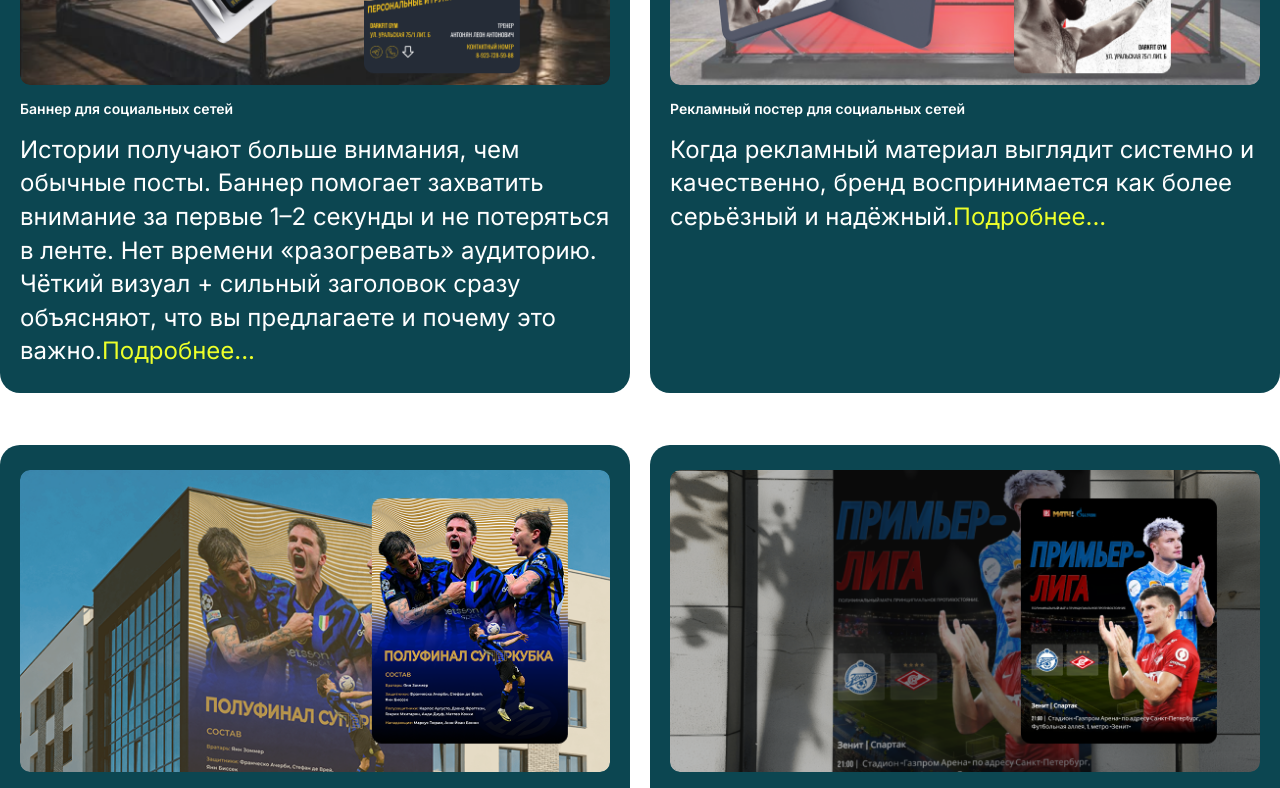
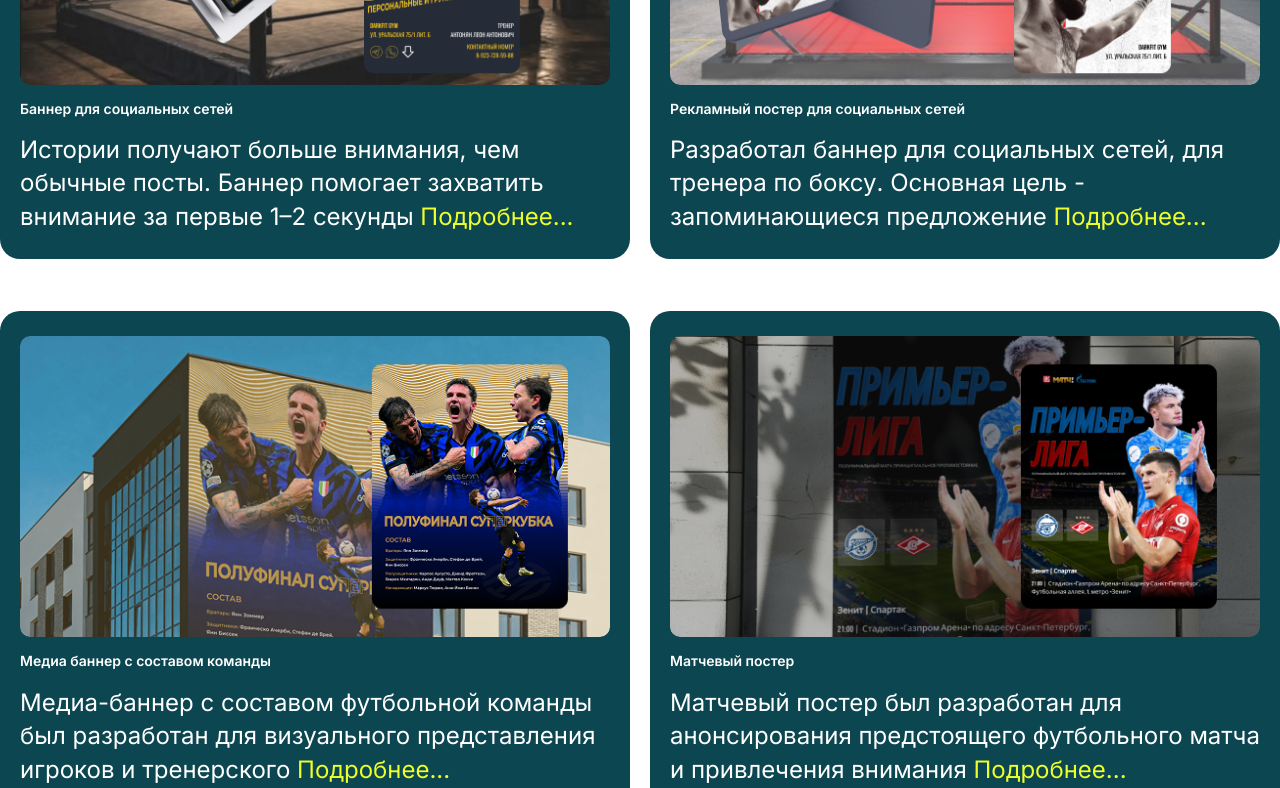
Before and after one commit to Abu014/my-vite-project, a React (Vite) app: page /my-vite-project/portfolio-wall in a window 1280 px wide. Shown: the part 700-1488 px from the top of the page. Built offline with nearby package versions, Linux system fonts and the light colour scheme.

Commit message:
Обновление контента

```diff
--- a/src/components/PortfolioWall/ PortfolioWall.jsx
+++ b/src/components/PortfolioWall/ PortfolioWall.jsx
@@ -61,7 +61,7 @@
                                                     className="portfolio-wall__img"
                                                 />
                                         <h3 className="portfolio-wall__card-title">{work.title}</h3>
-                                        <div className="portfolio-wall__card-desc">{work.description}
+                                        <div className="portfolio-wall__card-desc">{work.descriptionMainCard}
                                             <button type="button" className="portfolio-wall__card-btn" onClick={() => navigate(`${PORTFOLIO_ITEM_PATH}/${work.id}`)}>Подробнее...</button>
                                         </div>
                                     </article>
@@ -85,7 +85,7 @@
                                             className="portfolio-wall__img"
                                         />
                                         <h3 className="portfolio-wall__card-title">{work.title}</h3>
-                                        <div className="portfolio-wall__card-desc">{work.description}
+                                        <div className="portfolio-wall__card-desc">{work.descriptionMainCard}
                                             <button type="button" className="portfolio-wall__card-btn" onClick={() => navigate(`${PORTFOLIO_ITEM_PATH}/${work.id}`)}>Подробнее...</button>
                                         </div>
                                     </article>
--- a/src/components/PortfolioWall/PortfolioWall.css
+++ b/src/components/PortfolioWall/PortfolioWall.css
@@ -209,3 +209,8 @@
         padding-top:50px;
     }
 }
+@media (max-width: 404px) {
+    .portfolio-wall__tab{
+        padding: 7px 2px;
+    }
+}
--- a/src/data/portfolioWorks.js
+++ b/src/data/portfolioWorks.js
@@ -47,7 +47,8 @@
         id: 'sport-1',
         title: 'Баннер для социальных сетей',
         description:
-            'Истории получают больше внимания, чем обычные посты. Баннер помогает захватить внимание за первые 1–2 секунды и не потеряться в ленте. Нет времени «разогревать» аудиторию. Чёткий визуал + сильный заголовок сразу объясняют, что вы предлагаете и почему это важно.',
+            'Истории получают больше внимания, чем обычные посты. Баннер помогает захватить внимание за первые 1–2 секунды и не потеряться в ленте.\n\nНет времени «разогревать» аудиторию. Чёткий визуал + сильный заголовок сразу объясняют, что вы предлагаете и почему это важно.',
+        descriptionMainCard:'Истории получают больше внимания, чем обычные посты. Баннер помогает захватить внимание за первые 1–2 секунды ',
         thumbnail: bannerImage,   // для главной страницы
         cardImage: [bannerExampl],  // для карточки портфолио
         detailImage: bannerMain,  // для страницы проекта
@@ -68,7 +69,9 @@
         id: 'sport-2',
         title: 'Рекламный постер для социальных сетей',
         description:
-            'Когда рекламный материал выглядит системно и качественно, бренд воспринимается как более серьёзный и надёжный.',
+            'Когда рекламный материал выглядит системно и качественно, бренд воспринимается как более серьёзный и надёжный.\n\nЭто формат «здесь и сейчас». Хороший баннер превращает внимание в конкретное действие.',
+        descriptionMainCard:'Разработал баннер для социальных сетей, для тренера по боксу. Основная цель - запоминающиеся  предложение ',
+
         thumbnail: posterImage,
         cardImage:  [posterExampl],
         detailImage: posterMain,
@@ -88,7 +91,9 @@
         id: 'sport-3',
         title: 'Медиа баннер с составом команды',
         description:
-            'Истории получают больше внимания, чем обычные посты. Баннер помогает захватить внимание за первые 1–2 секунды.',
+            '',
+        descriptionMainCard:'Медиа-баннер с составом футбольной команды был разработан для визуального представления игроков и тренерского ',
+
         thumbnail: interPoster,
         cardImage: [interCard,interCard1],   // пока нет отдельной картинки для карточки
         detailImage: interPoster, // и для детальной страницы
@@ -108,7 +113,9 @@
         id: 'sport-4',
         title: 'Матчевый постер',
         description:
-            'Истории получают больше внимания, чем обычные посты. Баннер помогает захватить внимание за первые 1–2 секунды.',
+            '',
+        descriptionMainCard:'Матчевый постер был разработан для анонсирования предстоящего футбольного матча и привлечения внимания ',
+
         thumbnail: zenitPoster,
         cardImage: [matchPoster],
         detailImage: zenitPoster,
@@ -128,7 +135,9 @@
         id: 'sport-5',
         title: 'Баннер для социальных сетей тренера ММА',
         description:
-            'Истории получают больше внимания, чем обычные посты. Баннер помогает захватить внимание за первые 1–2 секунды и не потеряться в ленте. Нет времени «разогревать» аудиторию. Чёткий визуал + сильный заголовок сразу объясняют, что вы предлагаете и почему это важно.',
+            '',
+        descriptionMainCard:'Баннер для социальных сетей был разработан для продвижения услуг тренера по ММА и укрепления его личного ',
+
         thumbnail: mmaPoster,   // для главной страницы
         cardImage: [mmaExampl],  // для карточки портфолио
         detailImage: mmaExampl,  // для страницы проекта
@@ -149,7 +158,9 @@
         id: 'sport-6',
         title: 'Рекламный постер для социальных сетей',
         description:
-            'Когда рекламный материал выглядит системно и качественно, бренд воспринимается как более серьёзный и надёжный.',
+            '',
+        descriptionMainCard:'Разработал баннер для социальных сетей, для тренера по боксу. Основная цель - запоминающиеся  предложение ',
+
         thumbnail: boxingPoster,
         cardImage: [boxingExampl],
         detailImage: boxingExampl,
@@ -169,7 +180,9 @@
         id: 'sport-7',
         title: 'Анонс матча',
         description:
-            'Истории получают больше внимания, чем обычные посты. Баннер помогает захватить внимание за первые 1–2 секунды.',
+            '',
+        descriptionMainCard:'Анонс футбольного матча был разработан для информирования болельщиков о предстоящей игре и привлечения ',
+
         thumbnail: footballPoster,
         cardImage: [footballExampl],   // пока нет отдельной картинки для карточки
         detailImage: footballExampl, // и для детальной страницы
@@ -189,7 +202,9 @@
         id: 'sport-8',
         title: 'Матчевый постер',
         description:
-            'Истории получают больше внимания, чем обычные посты. Баннер помогает захватить внимание за первые 1–2 секунды.',
+            ' ',
+        descriptionMainCard:'Разработал баннер для социальных сетей, для тренера по боксу. Основная цель - запоминающиеся  предложение ',
+
         thumbnail: coachPoster,
         cardImage: [coachExampl],
         detailImage: coachExampl,
@@ -212,6 +227,8 @@
         title: 'Визуальный образ компании',
         description:
             'Истории получают больше внимания, чем обычные посты. Баннер помогает захватить внимание за первые 1–2 секунды и не потеряться в ленте. Нет времени «разогревать» аудиторию. Чёткий визуал + сильный заголовок сразу объясняют, что вы предлагаете и почему это важно.',
+        descriptionMainCard:'Айдентика для компании «Блик», которая формирует запоминающийся образ бренда, усиливает его характер и выделяет ',
+
         thumbnail: mainBlik,   // для главной страницы
         cardImage: [cardBlik1, cardBlik2, cardBlik3],  // для карточки портфолио
         actionButton: {
@@ -244,6 +261,8 @@
         title: 'Многостраничный веб-сайт для компании интернет-провайдера',
         description:
             'Истории получают больше внимания, чем обычные посты. Баннер помогает захватить внимание за первые 1–2 секунды и не потеряться в ленте. Нет времени «разогревать» аудиторию. Чёткий визуал + сильный заголовок сразу объясняют, что вы предлагаете и почему это важно.',
+        descriptionMainCard:'Многостраничный веб-сайт был разработан для компании интернет-провайдера с целью представления услуг ',
+
         thumbnail: mainMultiPage,   // для главной страницы
         cardImage: [cardMultiPage],  // для карточки портфолио
         actionButton: {
@@ -271,6 +290,8 @@
         title: 'Рекламный баннер для кондитерской',
         description:
             'Рекламный баннер для кондитерской был создан для продвижения продукции и привлечения новых клиентов. Проект направлен на формирование привлекательного визуального образа бренда и повышение интереса к ассортименту сладостей.',
+        descriptionMainCard:'Рекламный баннер для кондитерской был создан для продвижения продукции и привлечения новых клиентов ',
+
         thumbnail: mainConfectionery,   // для главной страницы
         cardImage: [cardConfectionery1,cardConfectionery2],  // для карточки портфолио
         detailImage: bannerMain ,  // для страницы проекта
```
Also changed, not shown: src/components/Portfolio/Portfolio.css (+3 -43 lines), src/components/Portfolio/Portfolio.jsx (+5 -3 lines).
